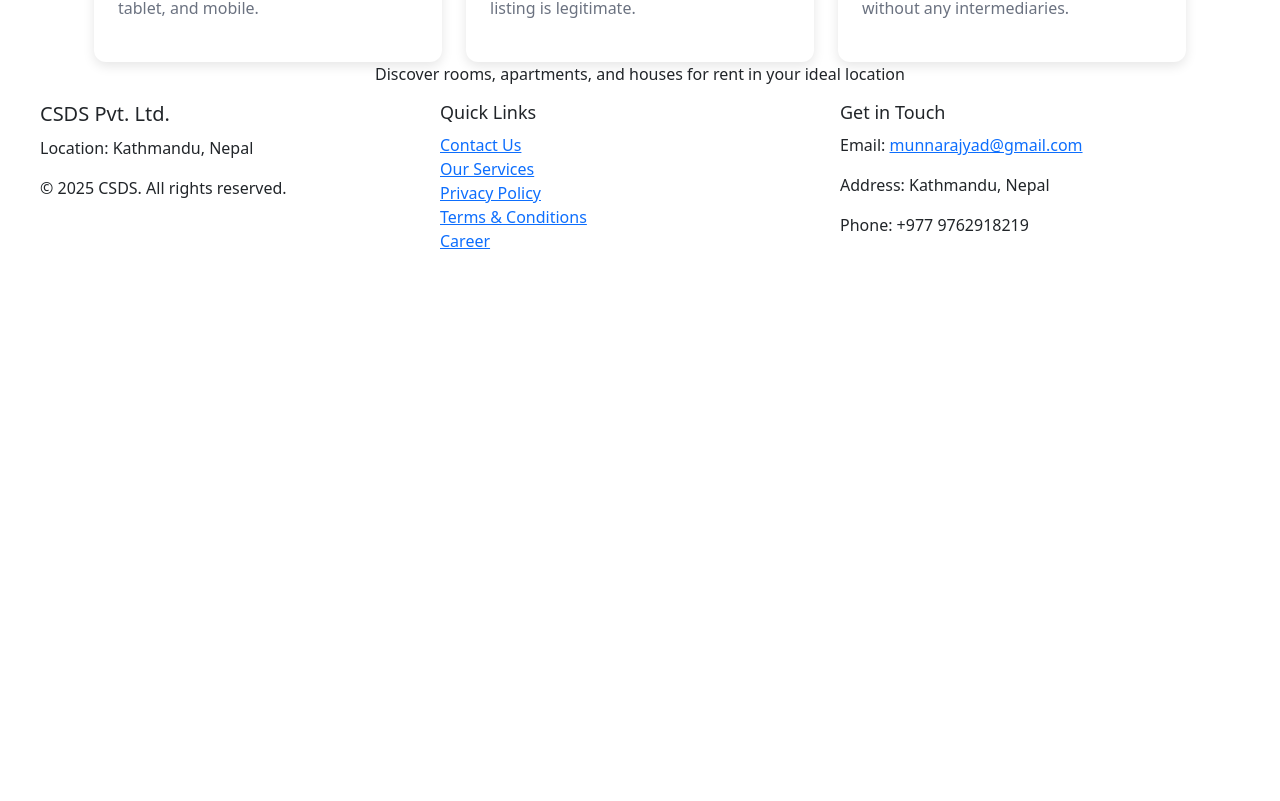
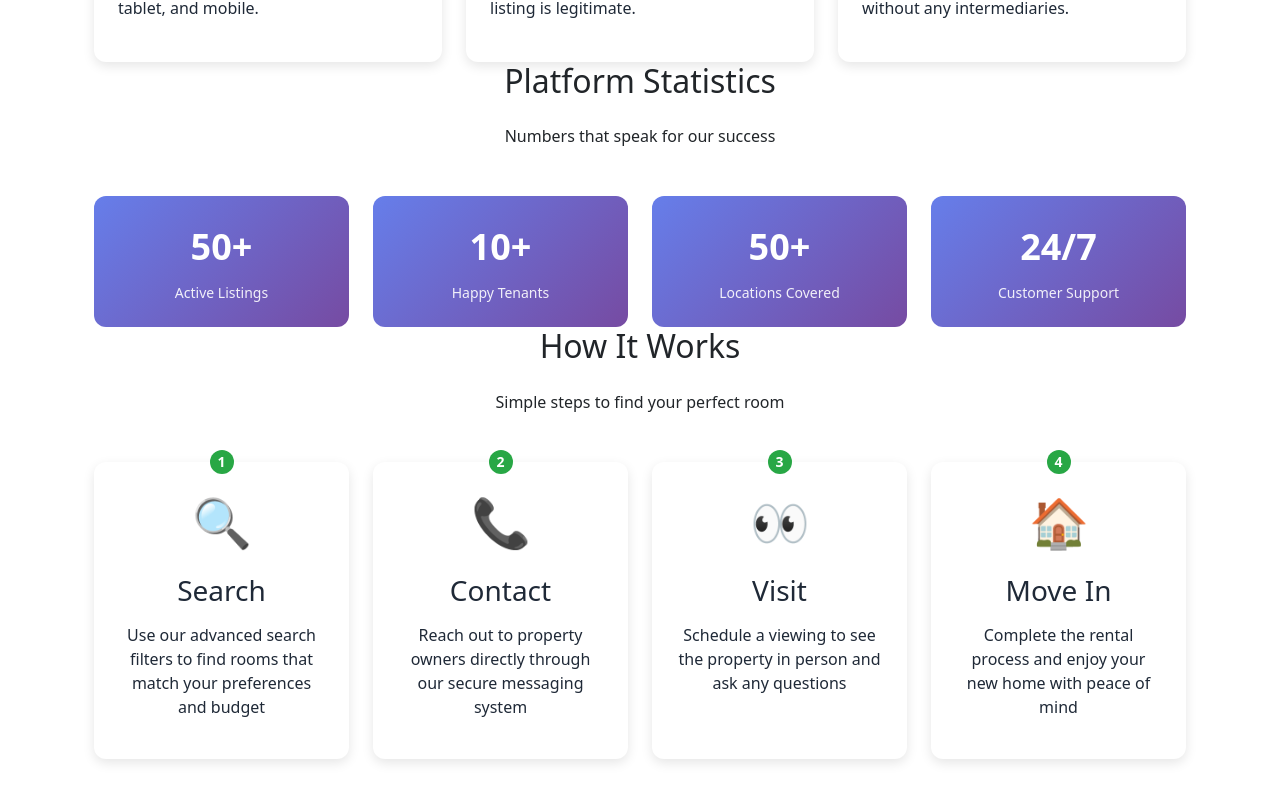
Before and after one commit to Raj-art73/room-finder, a React (Vite) app: page /features in a window 1280 px wide. Shown: the part 839-1640 px from the top of the page. Before the commit the page ends 1112 px from the top, so only its background shows below. Built offline with nearby package versions, Linux system fonts and the light colour scheme.

Commit message:
Day 5: added Features section

```diff
--- a/src/Component/Features.jsx
+++ b/src/Component/Features.jsx
@@ -14,6 +14,7 @@ export default function Features() {
             height: 100%;
             display: flex;
             flex-direction: column;
+            color: #1f2937;
           }
 
           .feature-card:hover {
@@ -35,12 +36,10 @@ export default function Features() {
           .feature-title {
             font-size: 20px;
             font-weight: bold;
-            color: #1f2937;
             margin-bottom: 12px;
           }
 
           .feature-description {
-            color: #6b7280;
             line-height: 1.6;
             flex-grow: 1;
           }
@@ -103,6 +102,7 @@ export default function Features() {
             text-align: center;
             position: relative;
             box-shadow: 0 4px 12px rgba(0, 0, 0, 0.1);
+            color: #1f2937;
           }
 
           .step-number {
@@ -154,6 +154,41 @@ export default function Features() {
             .process-grid {
               grid-template-columns: 1fr;
             }
+          }
+
+          /* Dark mode overrides */
+          .dark-mode {
+            background-color: #121212;
+            color: #f1f1f1;
+          }
+
+          .dark-mode .feature-card,
+          .dark-mode .process-step {
+            background-color: #1f1f1f;
+            color: #f1f1f1;
+          }
+
+          .dark-mode .feature-title,
+          .dark-mode .feature-description,
+          .dark-mode h2,
+          .dark-mode h3,
+          .dark-mode p {
+            color: #f1f1f1 !important;
+          }
+
+          .dark-mode .cta-section {
+            background: linear-gradient(135deg, #1f4037 0%, #99f2c8 100%);
+            color: #fff;
+          }
+
+          .dark-mode .cta-button {
+            background: #fff;
+            color: #1f4037;
+          }
+
+          .dark-mode .stats-card {
+            background: #2a2a2a;
+            color: #f1f1f1;
           }
         `}
       </style>
@@ -244,7 +279,96 @@ export default function Features() {
             </div>
           </div>
 
+          {/* Stats Section */}
+          <div className="text-center mt-20 mb-16">
+            <h2 className="text-4xl font-bold text-gray-900 mb-4">
+              Platform Statistics
+            </h2>
+            <p className="text-lg text-gray-600">
+              Numbers that speak for our success
+            </p>
           </div>
+
+          <div className="stats-grid">
+            <div className="stats-card">
+              <div className="stat-number">50+</div>
+              <div className="stat-label">Active Listings</div>
+            </div>
+            <div className="stats-card">
+              <div className="stat-number">10+</div>
+              <div className="stat-label">Happy Tenants</div>
+            </div>
+            <div className="stats-card">
+              <div className="stat-number">50+</div>
+              <div className="stat-label">Locations Covered</div>
+            </div>
+            <div className="stats-card">
+              <div className="stat-number">24/7</div>
+              <div className="stat-label">Customer Support</div>
+            </div>
+          </div>
+
+          {/* How It Works */}
+          <div className="text-center mt-20 mb-16">
+            <h2 className="text-4xl  mb-4">
+              How It Works
+            </h2>
+            <p className="text-lg ">
+              Simple steps to find your perfect room
+            </p>
+          </div>
+
+          <div className="process-grid">
+            <div className="process-step">
+              <div className="step-number">1</div>
+              <div className="process-icon">🔍</div>
+              <h3 className="text-xl font-bold mb-3">Search</h3>
+              <p className="text-gray-600">
+                Use our advanced search filters to find rooms that match your preferences and budget
+              </p>
+            </div>
+
+            <div className="process-step">
+              <div className="step-number">2</div>
+              <div className="process-icon">📞</div>
+              <h3 className="text-xl font-bold mb-3">Contact</h3>
+              <p className="text-gray-600">
+                Reach out to property owners directly through our secure messaging system
+              </p>
+            </div>
+
+            <div className="process-step">
+              <div className="step-number">3</div>
+              <div className="process-icon">👀</div>
+              <h3 className="text-xl font-bold mb-3">Visit</h3>
+              <p className="text-gray-600">
+                Schedule a viewing to see the property in person and ask any questions
+              </p>
+            </div>
+
+            <div className="process-step">
+              <div className="step-number">4</div>
+              <div className="process-icon">🏠</div>
+              <h3 className="text-xl font-bold mb-3">Move In</h3>
+              <p className="text-gray-600">
+                Complete the rental process and enjoy your new home with peace of mind
+              </p>
+            </div>
+          </div>
+
+          {/* CTA Section */}
+          <div className="cta-section">
+            <h2 className="text-4xl font-bold mb-4">
+              Ready to Find Your Perfect Room?
+            </h2>
+            <p className="text-xl mb-6">
+              Join thousands of satisfied tenants who found their ideal living space through our platform
+            </p>
+            <button className="cta-button">
+              Start Your Search Today
+            </button>
+          </div>
+        </div>
       </div>
     </>
   );
```
